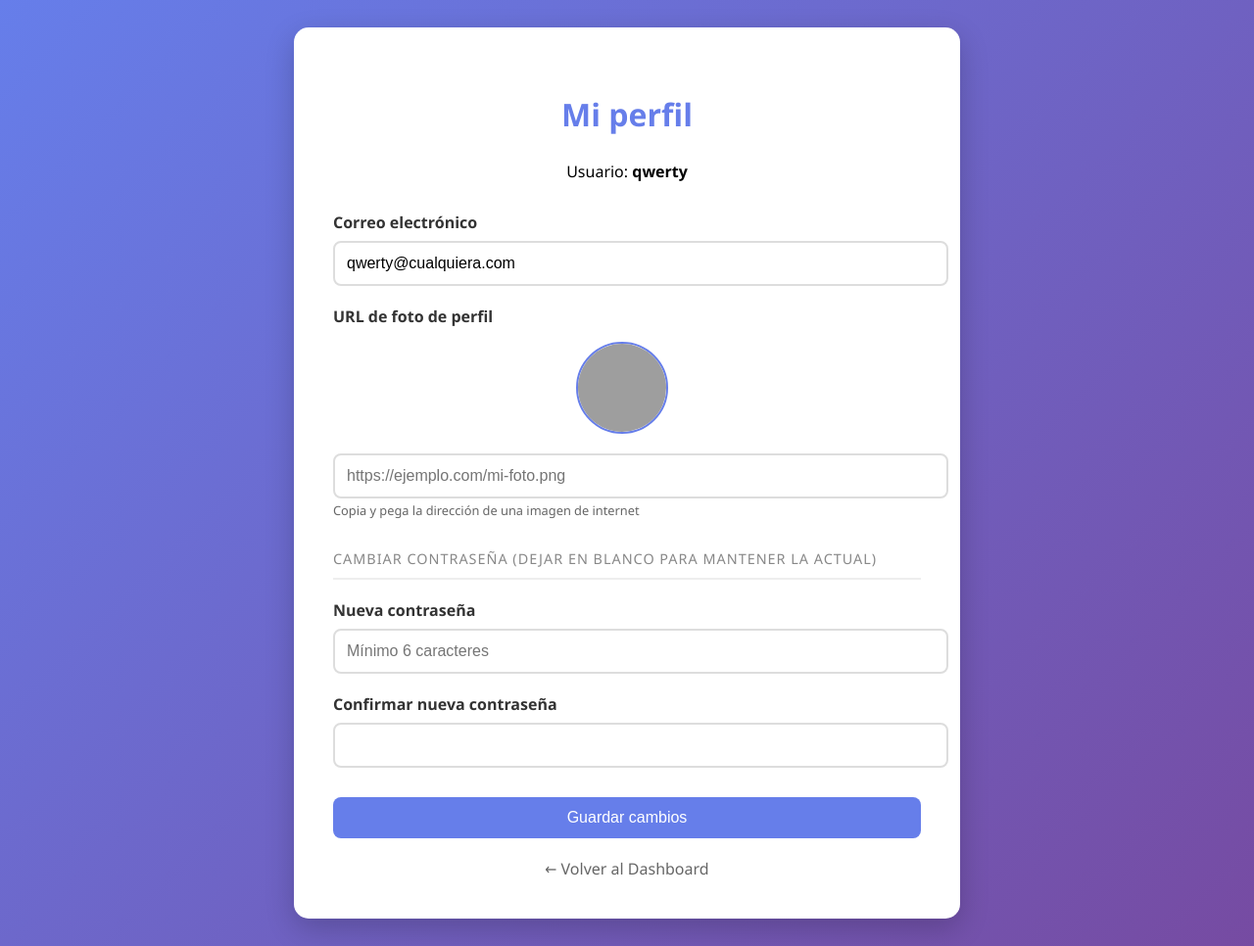
After one commit to AitanaNB/Pokedex, a Flask app: page /perfil in a window 1280 px wide. The commit adds this page. Shown: the whole page at 98% size. Run offline with Flask 3, Linux system fonts and the light colour scheme; a user stored in the database is signed in; data comes from the database, SQL or seed files in the repository; both versions use the stored data as it was after the commit; grey boxes are pictures that could not be loaded.

Commit message:
Actualizar datos del usuario
Ahora al clickar en el icono del perfil de la página principal puede acceder a los datos personales del usuario y puede modificarlos.

```diff
--- a/app/controllers/auth_controller.py
+++ b/app/controllers/auth_controller.py
@@ -3,6 +3,8 @@ Controlador de autenticación.
 Maneja las rutas de login, registro y gestión de usuarios.
 """
 from flask import Blueprint, render_template, request, redirect, url_for, session, flash
+
+from app.repositories.user_repository import UserRepository
 from app.services.auth_service import AuthService
 
 auth_bp = Blueprint('auth', __name__)
@@ -31,6 +33,9 @@ def login_post():
         session['email'] = usuario.email
         session['is_admin'] = usuario.esAdmin
         session['is_approved'] = usuario.aprobado
+
+        # Guardamos la URL de la foto en la sesión para usarla en las vistas
+        session['foto'] = usuario.foto
 
         flash(message, 'success')
         return redirect(url_for('auth.dashboard'))
@@ -85,3 +90,33 @@ def dashboard():
     if 'user' not in session:
         return redirect(url_for('auth.login'))
     return render_template('dashboard.html')
+
+@auth_bp.route('/perfil', methods=['GET', 'POST'])
+def perfil():
+    """Muestra el formulario de perfil y procesa la actualización de datos del usuario"""
+    if 'user' not in session:
+        return redirect(url_for('auth.login'))
+
+    username=session['user']
+
+    if request.method == 'POST':
+        # Recoger datos del formulario
+        email = request.form.get('email', '').strip()
+        foto = request.form.get('foto', '').strip()
+        password = request.form.get('password', '')
+        confirm_pass = request.form.get('confirm_password', '')
+        # Llama al servicio
+        success, message = AuthService.actualizar_datos(username, email, foto, password, confirm_pass)
+        if success:
+            flash(message, 'success')
+            # Actualizar datos en sesión si cambiaron
+            session['email'] = email
+            session['foto'] = foto
+        else:
+            flash(message, 'danger')
+        # Recargar la página para ver los cambios
+        return redirect(url_for('auth.perfil'))
+
+    # Método GET: obtener datos actuales para rellenar el formulario
+    usuario=UserRepository.find_by_username(username)
+    return render_template('user/perfil.html', usuario=usuario)
--- a/templates/dashboard.html
+++ b/templates/dashboard.html
@@ -144,7 +144,11 @@
         <div class="header">
             <h1>🎮 Pokédex Dashboard</h1>
             <div class="user-info">
-                <span>👤 {{ session.username }}</span>
+                <a href="{{url_for('auth.perfil')}}" style style="text-decoration: none; color: #333; font-weight: bold; transition: color 0.3s;" onmouseover="this.style.color='#667eea'" onmouseout="this.style.color='#333'">
+                    <img src="{{ session.foto if session.foto else 'https://cdn-icons-png.flaticon.com/512/188/188987.png' }}"
+                alt="Avatar"
+                style="width: 45px; height: 45px; border-radius: 50%; object-fit: cover; border: 2px solid #667eea; margin-right: 10px;"> {{ session.username }}
+                </a>
                 {% if session.esAdmin %}
                 <span class="badge">ADMIN</span>
                 {% endif %}
--- /dev/null
+++ b/templates/user/perfil.html
@@ -0,0 +1,161 @@
+<!DOCTYPE html>
+<html lang="en">
+<head>
+    <meta charset="UTF-8">
+    <meta name="viewport" content="width=device-width, initial-scale=1.0">
+    <title>Pokédex - Mi perfil</title>
+    <style>
+        body {
+            font-family: 'Segoe UI', Tahoma, Geneva, Verdana, sans-serif;
+            background: linear-gradient(135deg, #667eea 0%, #764ba2 100%);
+            min-height: 100vh;
+            display: flex;
+            justify-content: center;
+            align-items: center;
+            padding: 20px;
+        }
+
+        .profile-container {
+            background: white;
+            padding: 40px;
+            border-radius: 15px;
+            box-shadow: 0 10px 30px rgba(0,0,0,0.2);
+            width: 100%;
+            max-width: 600px;
+        }
+
+        .header {
+            text-align: center;
+            margin-bottom: 30px;
+        }
+
+        .header h2 {
+            color: #667eea;
+            font-size: 2em;
+        }
+
+        .form-group {
+            margin-bottom: 20px;
+        }
+
+        label {
+            display: block;
+            margin-bottom: 8px;
+            color: #333;
+            font-weight: bold;
+        }
+
+        input {
+            width: 100%;
+            padding: 12px;
+            border: 2px solid #ddd;
+            border-radius: 8px;
+            font-size: 16px;
+            transition: border-color 0.3s;
+        }
+
+        input:focus {
+            border-color: #667eea;
+            outline: none;
+        }
+
+        .btn-save {
+            width: 100%;
+            padding: 12px;
+            background: #667eea;
+            color: white;
+            border: none;
+            border-radius: 8px;
+            font-size: 16px;
+            cursor: pointer;
+            transition: background 0.3s;
+            margin-top: 10px;
+        }
+
+        .btn-save:hover {
+            background: #5a6fd1;
+        }
+
+        .btn-back {
+            display: block;
+            text-align: center;
+            margin-top: 20px;
+            color: #666;
+            text-decoration: none;
+        }
+
+        .btn-back:hover {
+            color: #333;
+        }
+
+        .alert {
+            padding: 15px;
+            margin-bottom: 20px;
+            border-radius: 8px;
+            text-align: center;
+        }
+        .alert-success { background: #d4edda; color: #155724; }
+        .alert-danger { background: #f8d7da; color: #721c24; }
+
+        .section-title {
+            border-bottom: 2px solid #eee;
+            padding-bottom: 10px;
+            margin-bottom: 20px;
+            margin-top: 30px;
+            color: #888;
+            font-size: 0.9em;
+            text-transform: uppercase;
+            letter-spacing: 1px;
+        }
+    </style>
+</head>
+<body>
+    <div class="profile-container">
+        <div class="header">
+            <h2>Mi perfil</h2>
+            <p>Usuario: <strong>{{usuario.username}}</strong></p>
+        </div>
+
+        {% with messages = get_flashed_messages(with_categories=true) %}
+            {% if messages %}
+                {% for category, message in messages %}
+                    <div class="alert alert-{{category}}">{{message}}</div>
+                {% endfor %}
+            {% endif %}
+        {% endwith %}
+
+        <form method="POST">
+            <div class="form-group">
+                <label for="email">Correo electrónico</label>
+                <input type="email" id="email" name="email" value="{{usuario.email}}" required>
+            </div>
+
+            <div class="form-group">
+                <label for="foto">URL de foto de perfil </label>
+                <div style="text-align: center; margin: 15px 0;">
+                    <img src="{{ session.foto if session.foto else 'https://cdn-icons-png.flaticon.com/512/188/188987.png' }}"
+                alt="Avatar" style="width: 90px; height: 90px; border-radius: 50%; object-fit: cover; border: 2px solid #667eea; margin-right: 10px;">
+                </div>
+                <input type="url" id="foto" name="foto" value="{{ usuario.foto or '' }}" placeholder="https://ejemplo.com/mi-foto.png">
+    <small style="color: #666; font-size: 0.8em;">Copia y pega la dirección de una imagen de internet</small>
+            </div>
+
+            <div class="section-title">Cambiar contraseña (Dejar en blanco para mantener la actual)</div>
+
+            <div class="form-group">
+                <label for="password">Nueva contraseña</label>
+                <input type="password" id="password" name="password" placeholder="Mínimo 6 caracteres">
+            </div>
+
+            <div class="form-group">
+                <label for="confirm_password">Confirmar nueva contraseña</label>
+                <input type="password" id="confirm_password" name="confirm_password">
+            </div>
+
+            <button type="submit" class="btn-save">Guardar cambios</button>
+        </form>
+
+        <a href="{{url_for('auth.dashboard')}}" class="btn-back">← Volver al Dashboard</a>
+    </div>
+</body>
+</html>
```
Also changed, not shown: app/services/auth_service.py (+37 -0 lines), data/pokemon.db.
